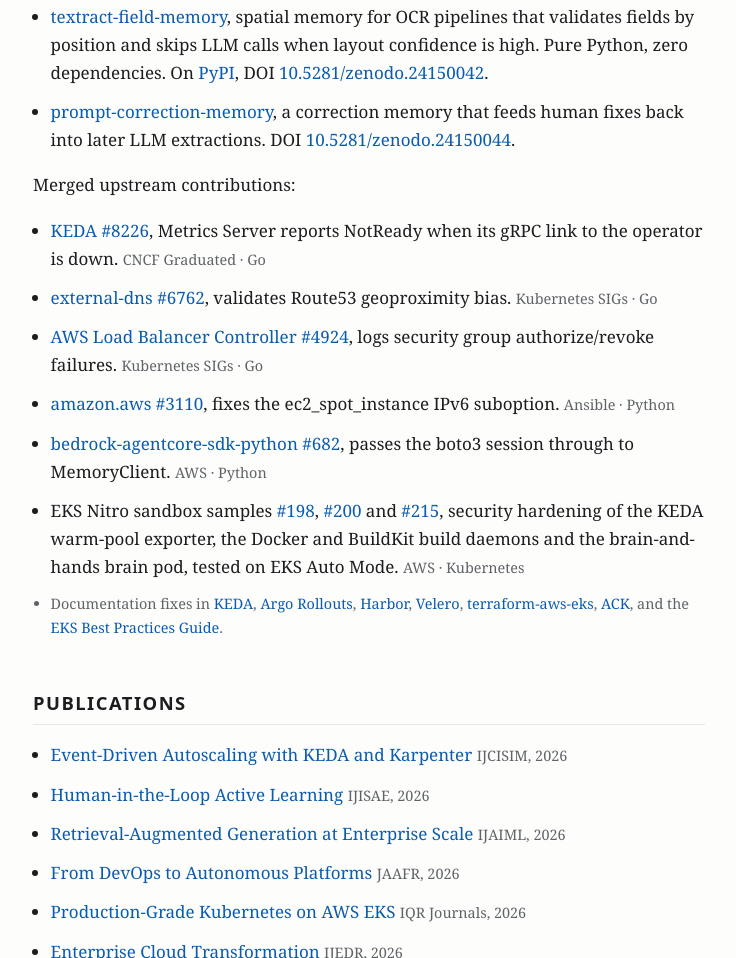
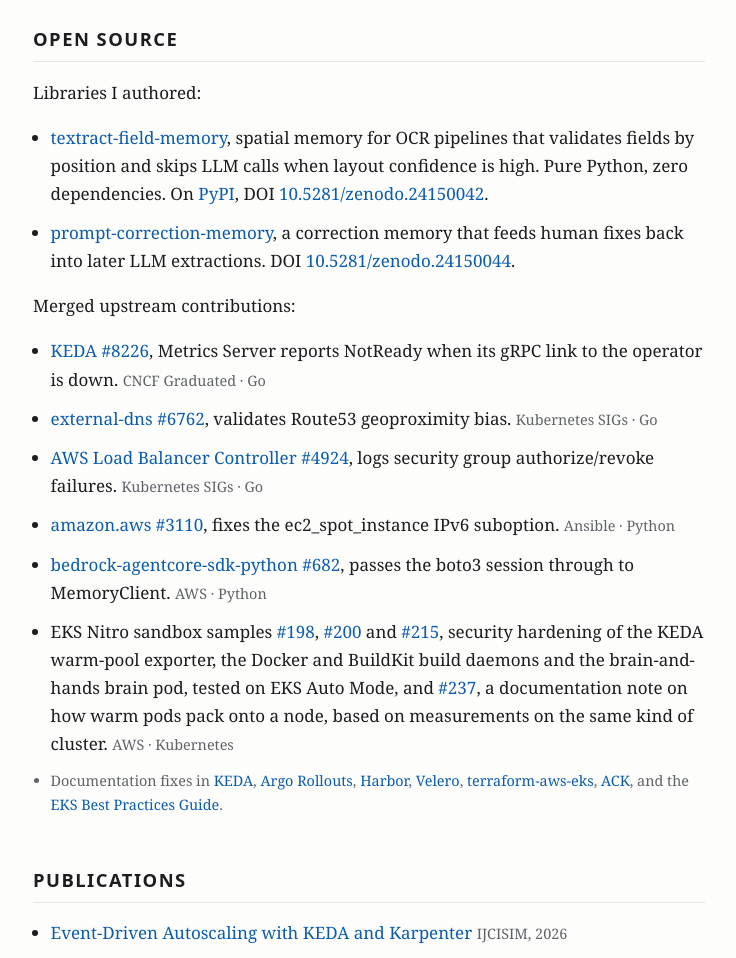
Before and after one commit to avneetbansal-aws/avneetbansal-aws.github.io, a plain HTML site: page index.html in a window 1280 px wide. Shown: the part 1985-2943 px from the top of the page, without its empty margins (271-1007 px from the left). Drawn offline with Linux system fonts and the light colour scheme.

Commit message:
Add the warm-pool note (#237) to News and Open source

```diff
--- a/index.html
+++ b/index.html
@@ -81,6 +81,7 @@ ior <!DOCTYPE html>
   <section id="news" aria-labelledby="news-h">
     <h2 id="news-h">News</h2>
     <ul class="news">
+      <li><time datetime="2026-11">Nov 2026</time><span>A fourth PR merged into the <a href="https://github.com/aws-samples/sample-eks-nitro-sandbox">Amazon EKS Nitro sandbox samples</a>: <a href="https://github.com/aws-samples/sample-eks-nitro-sandbox/pull/237">#237</a>, a documentation note on how a burst of warm pods can land on one node, written after measuring it on a test cluster to answer a question the maintainer had opened.</span></li>
       <li><time datetime="2026-11">Nov 2026</time><span>Published an adoption guide for AWS Nitro Sandboxes on Amazon EKS, with startup, kernel and egress measurements from a test cluster: <a href="https://dev.to/avneet_bansal_a65b3f31fc4/one-line-in-a-pod-spec-a-vm-underneath-a-practical-guide-to-aws-nitro-sandboxes-on-eks-2e13">One Line in a Pod Spec, a VM Underneath</a>.</span></li>
       <li><time datetime="2026-11">Nov 2026</time><span>Published textract-field-memory on <a href="https://pypi.org/project/textract-field-memory/">PyPI</a> and archived both libraries on Zenodo with DOIs: <a href="https://doi.org/10.5281/zenodo.24150042">textract-field-memory</a> and <a href="https://doi.org/10.5281/zenodo.24150044">prompt-correction-memory</a>.</span></li>
       <li><time datetime="2026-11">Nov 2026</time><span>Published a benchmark of Amazon Textract, Bedrock Data Automation and vision LLMs on invoice photos and a 6-page invoice: <a href="https://dev.to/avneet_bansal_a65b3f31fc4/textract-vs-bedrock-data-automation-vs-vision-llms-on-invoice-photos-140-images-and-a-6-page-59n9">Textract vs BDA vs Vision LLMs on Invoice Photos</a>.</span></li>
@@ -111,7 +112,7 @@ ior <!DOCTYPE html>
       <li><a href="https://github.com/kubernetes-sigs/aws-load-balancer-controller/pull/4924">AWS Load Balancer Controller #4924</a>, logs security group authorize/revoke failures. <span class="meta">Kubernetes SIGs · Go</span></li>
       <li><a href="https://github.com/ansible-collections/amazon.aws/pull/3110">amazon.aws #3110</a>, fixes the ec2_spot_instance IPv6 suboption. <span class="meta">Ansible · Python</span></li>
       <li><a href="https://github.com/aws/bedrock-agentcore-sdk-python/pull/682">bedrock-agentcore-sdk-python #682</a>, passes the boto3 session through to MemoryClient. <span class="meta">AWS · Python</span></li>
-      <li>EKS Nitro sandbox samples <a href="https://github.com/aws-samples/sample-eks-nitro-sandbox/pull/198">#198</a>, <a href="https://github.com/aws-samples/sample-eks-nitro-sandbox/pull/200">#200</a> and <a href="https://github.com/aws-samples/sample-eks-nitro-sandbox/pull/215">#215</a>, security hardening of the KEDA warm-pool exporter, the Docker and BuildKit build daemons and the brain-and-hands brain pod, tested on EKS Auto Mode. <span class="meta">AWS · Kubernetes</span></li>
+      <li>EKS Nitro sandbox samples <a href="https://github.com/aws-samples/sample-eks-nitro-sandbox/pull/198">#198</a>, <a href="https://github.com/aws-samples/sample-eks-nitro-sandbox/pull/200">#200</a> and <a href="https://github.com/aws-samples/sample-eks-nitro-sandbox/pull/215">#215</a>, security hardening of the KEDA warm-pool exporter, the Docker and BuildKit build daemons and the brain-and-hands brain pod, tested on EKS Auto Mode, and <a href="https://github.com/aws-samples/sample-eks-nitro-sandbox/pull/237">#237</a>, a documentation note on how warm pods pack onto a node, based on measurements on the same kind of cluster. <span class="meta">AWS · Kubernetes</span></li>
       <li class="meta">Documentation fixes in <a href="https://github.com/kedacore/keda-docs/pull/1884">KEDA</a>, <a href="https://github.com/argoproj/argo-rollouts/pull/5064">Argo Rollouts</a>, <a href="https://github.com/goharbor/website/pull/771">Harbor</a>, <a href="https://github.com/vmware-tanzu/velero/pull/10590">Velero</a>, <a href="https://github.com/terraform-aws-modules/terraform-aws-eks/pull/3753">terraform-aws-eks</a>, <a href="https://github.com/aws-controllers-k8s/docs/pull/87">ACK</a>, and the <a href="https://github.com/aws/aws-eks-best-practices/pull/770">EKS Best Practices Guide</a>.</li>
     </ul>
   </section>
```
